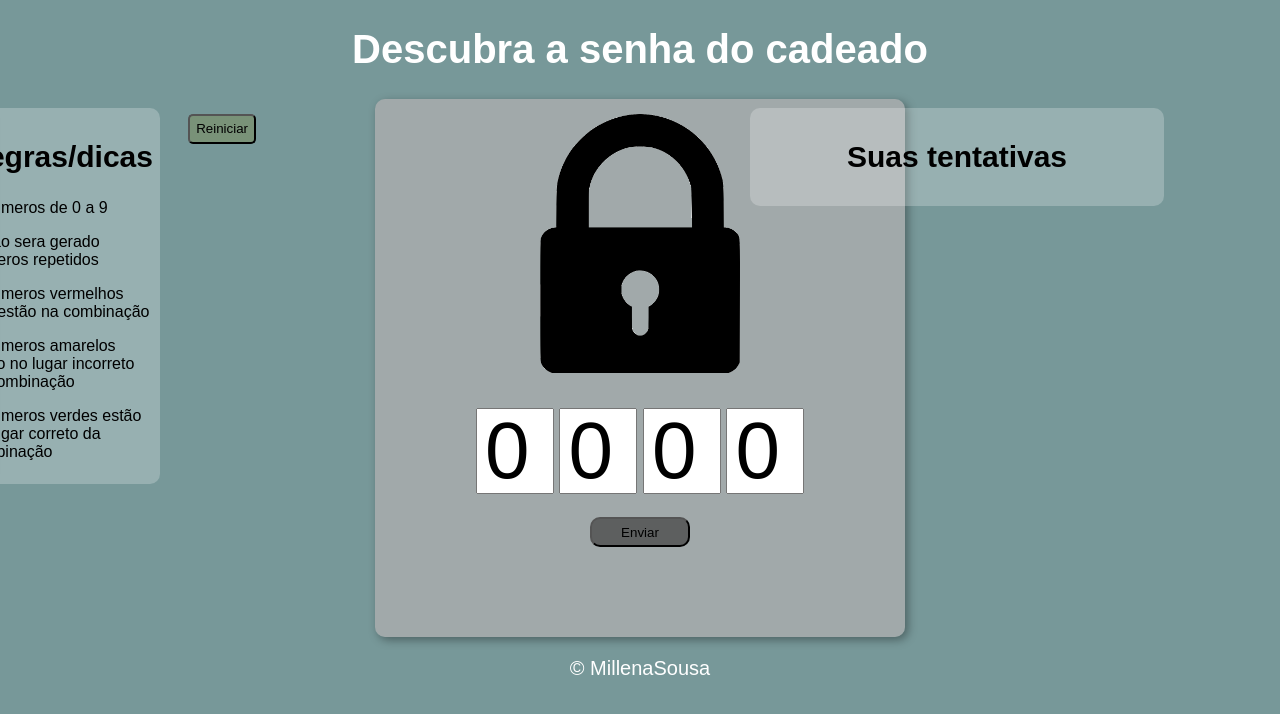
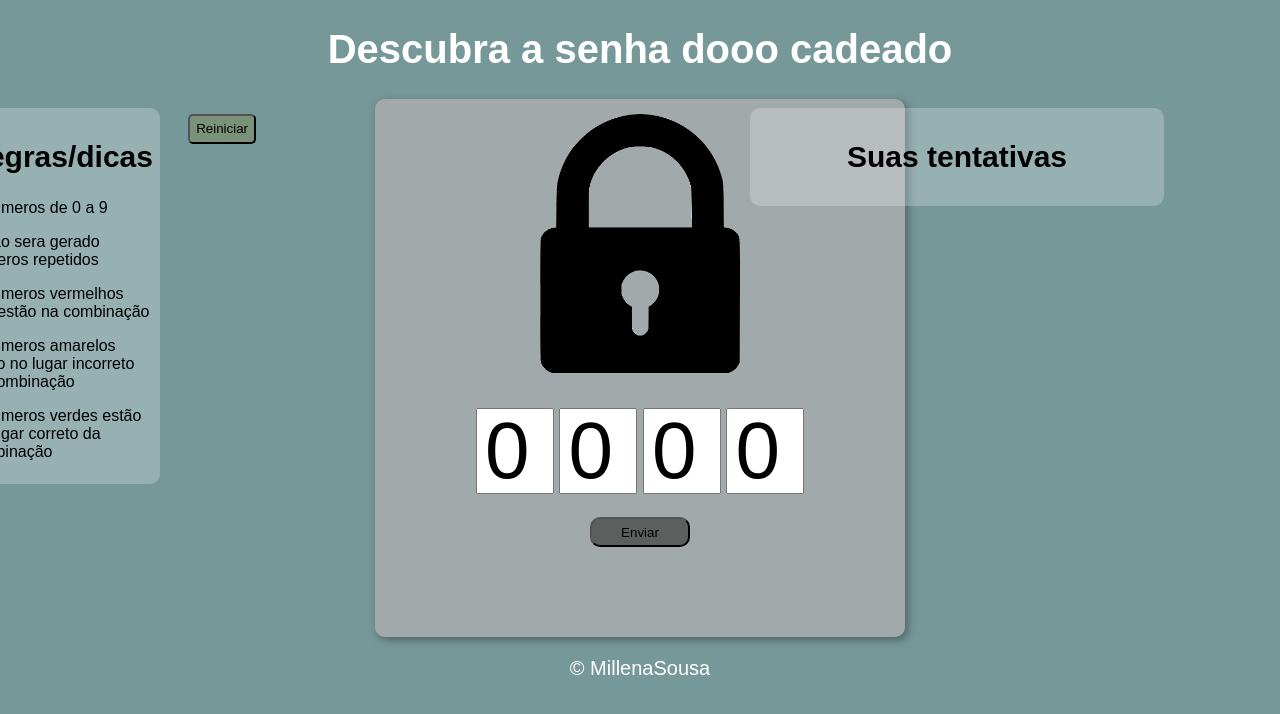
Before and after one commit to MillenaSousa/GameCadeado, a plain HTML site: page index.html in a window 1280 px wide. Drawn offline with Linux system fonts and the light colour scheme.

Commit message:
Update index.html

```diff
--- a/index.html
+++ b/index.html
@@ -11,7 +11,7 @@
 
 <body onload="criarSenha()">
     <header>
-        <h1>Descubra a senha do cadeado</h1>
+        <h1>Descubra a senha dooo cadeado</h1>
     </header>
     <section>
         <button id="btn2" onclick="refresh()">Reiniciar</button>
```
